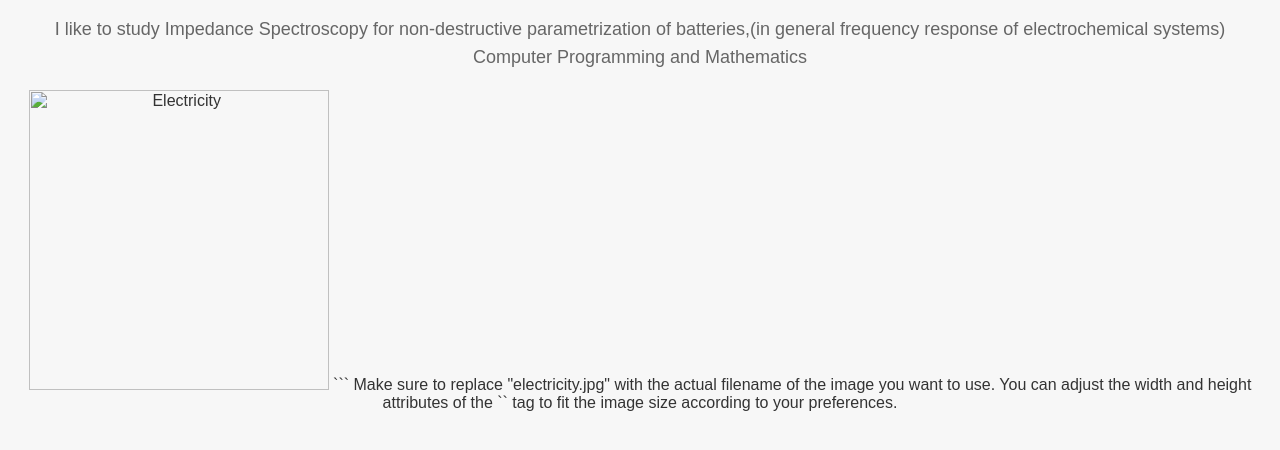
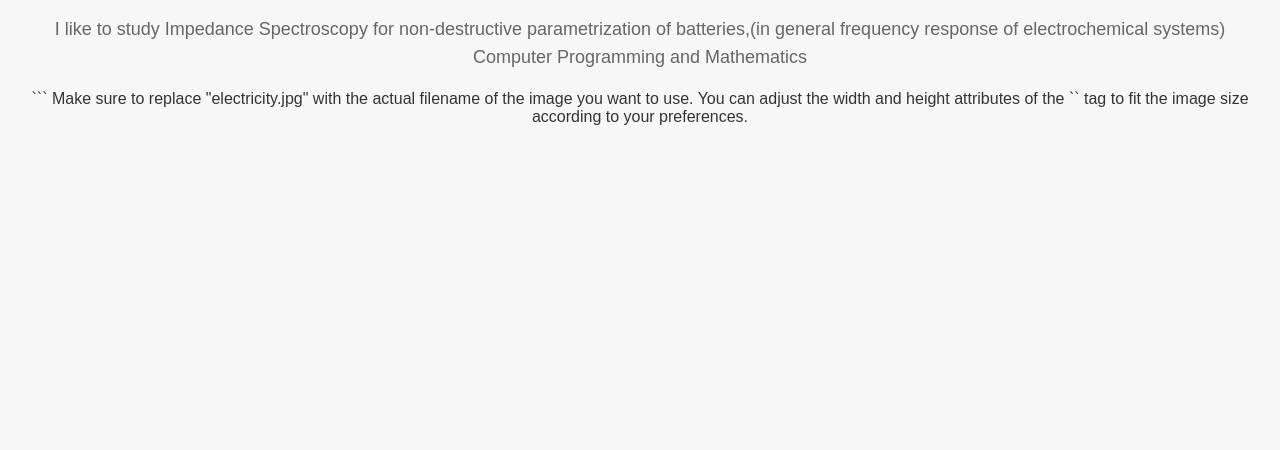
Before and after one commit to Yugal0/my-personal-website, a plain HTML site: page index.html in a window 1280 px wide. Shown: the part 150-600 px from the top of the page. Drawn offline with Linux system fonts and the light colour scheme.

Commit message:
Update index.html

```diff
--- a/index.html
+++ b/index.html
@@ -35,7 +35,6 @@ Sure! Here's how you can add an image of electricity to your HTML:
   <h1>Hello Internet</h1>
   <p>Yugal, here</p>
   <p>I like to study Impedance Spectroscopy for non-destructive parametrization of batteries,(in general frequency response of electrochemical systems) Computer Programming and Mathematics</p>
-  <img src="electricity.jpg" alt="Electricity" style="width: 300px; height: auto;">
 </body>
 
 </html>
```
